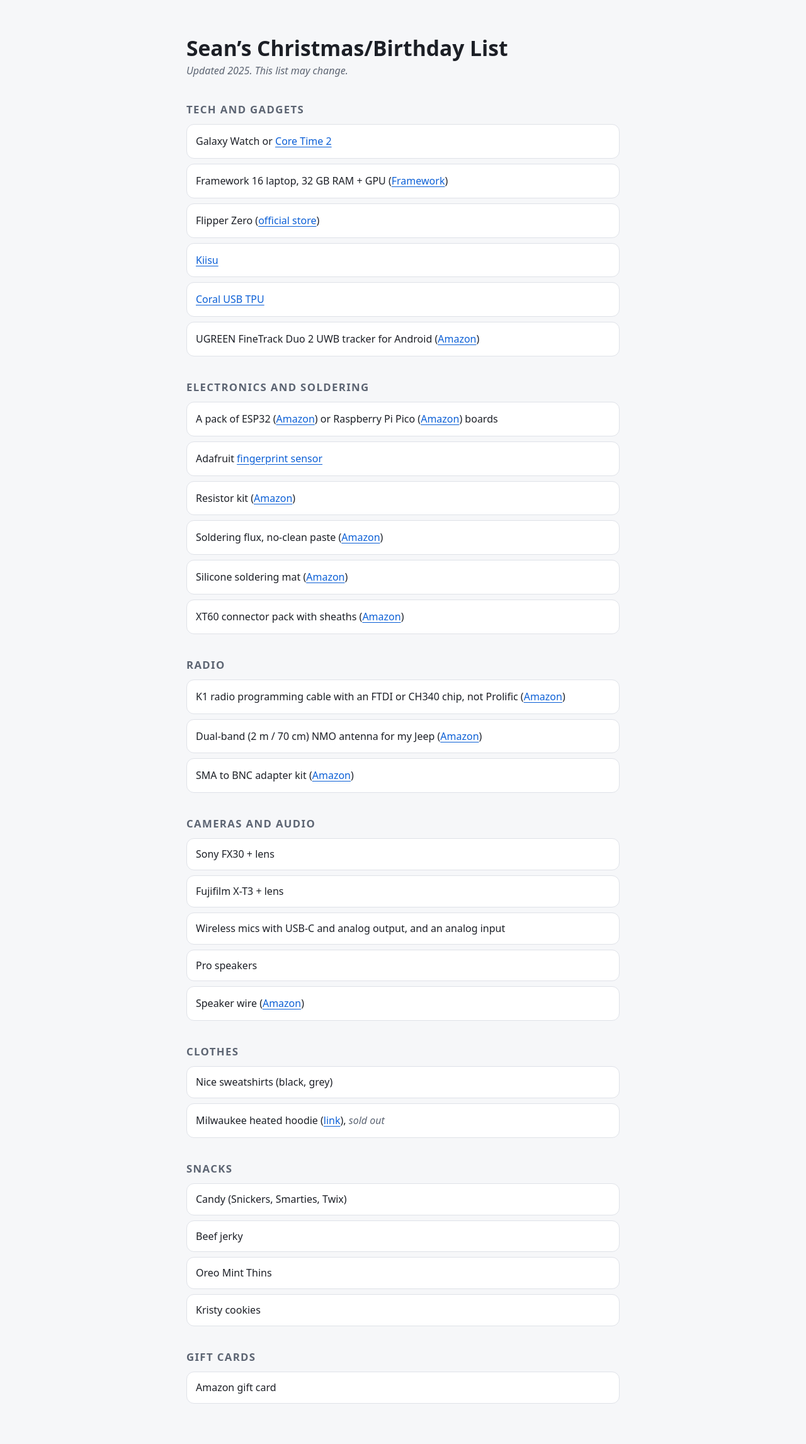
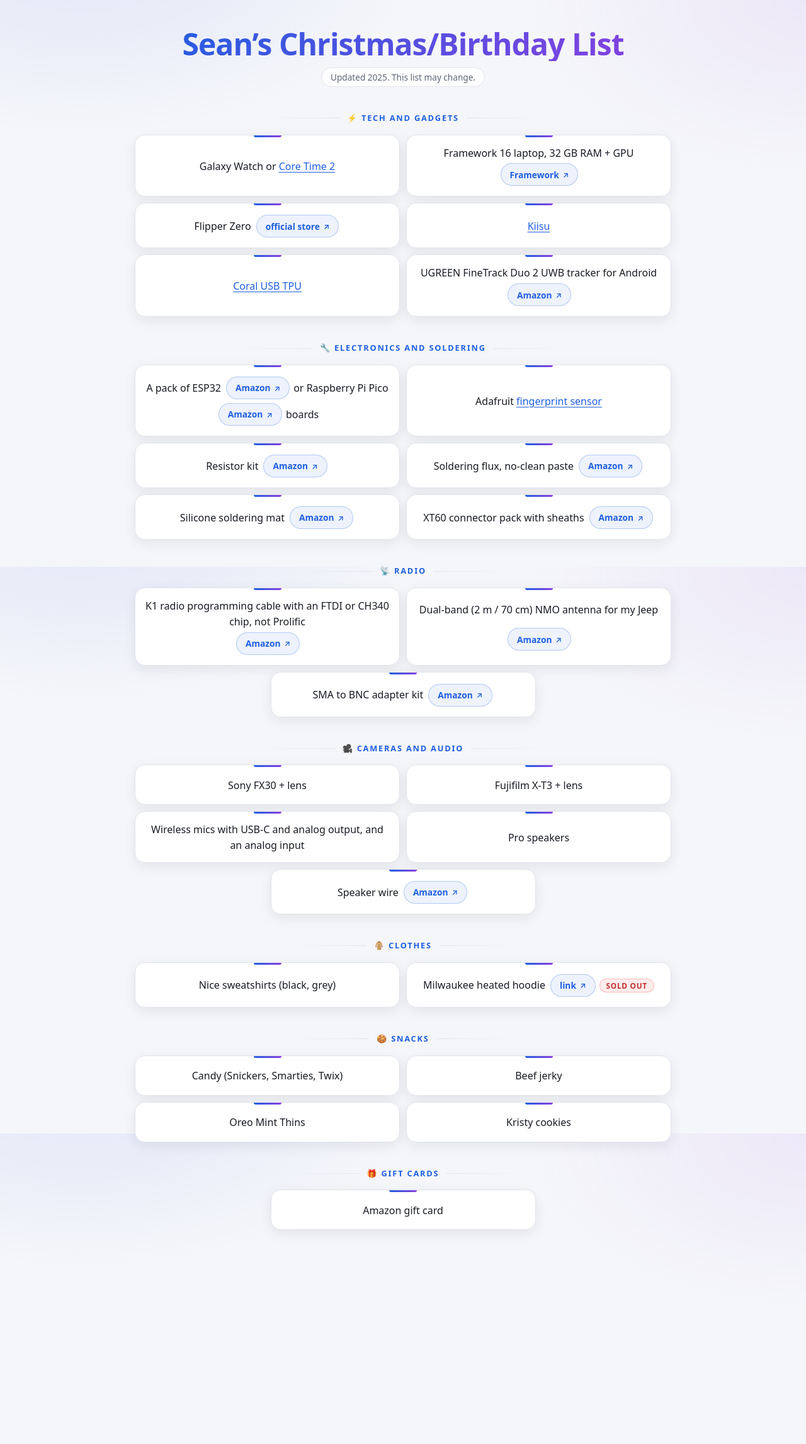
Before and after one commit to Admin-Sean/list, a Jekyll site: the page built from index.md, in a window 1280 px wide. Shown: the whole page at 63% size. Built offline with Jekyll 4.4.1, drawn with Linux system fonts in a browser that asks for light colours; after the commit the page ends 2025 px from its top, so only the background shows below that.

Commit message:
Add files via upload

```diff
--- /dev/null
+++ b/_includes/style.css
@@ -0,0 +1,184 @@
+:root {
+  color-scheme: dark light;
+  --bg: #0b0d12;
+  --surface: #151922;
+  --surface-h: #1b2030;
+  --border: #262c3b;
+  --text: #eceef3;
+  --muted: #8f97a8;
+  --accent: #8ab4ff;
+  --accent-2: #c58bff;
+  --glow-1: rgba(138, 180, 255, .16);
+  --glow-2: rgba(197, 139, 255, .13);
+  --chip-bg: rgba(138, 180, 255, .12);
+  --chip-bd: rgba(138, 180, 255, .35);
+  --shadow: 0 6px 24px rgba(0, 0, 0, .35);
+}
+@media (prefers-color-scheme: light) {
+  :root {
+    --bg: #f5f6fa;
+    --surface: #ffffff;
+    --surface-h: #fbfbfe;
+    --border: #e1e4ec;
+    --text: #181b24;
+    --muted: #5d6677;
+    --accent: #1f5fe0;
+    --accent-2: #8a3fe0;
+    --glow-1: rgba(31, 95, 224, .10);
+    --glow-2: rgba(138, 63, 224, .08);
+    --chip-bg: rgba(31, 95, 224, .08);
+    --chip-bd: rgba(31, 95, 224, .28);
+    --shadow: 0 6px 20px rgba(24, 27, 36, .08);
+  }
+}
+* { box-sizing: border-box; }
+html { -webkit-text-size-adjust: 100%; scroll-behavior: smooth; }
+body {
+  margin: 0;
+  min-height: 100vh;
+  color: var(--text);
+  text-align: center;
+  font: 16px/1.55 system-ui, -apple-system, "Segoe UI", Roboto, Helvetica, Arial, sans-serif;
+  background:
+    radial-gradient(900px 500px at 10% -10%, var(--glow-1), transparent 60%),
+    radial-gradient(800px 500px at 100% 0%, var(--glow-2), transparent 55%),
+    var(--bg);
+  background-attachment: fixed;
+  padding: env(safe-area-inset-top) env(safe-area-inset-right) env(safe-area-inset-bottom) env(safe-area-inset-left);
+}
+.wrap { max-width: 880px; margin: 0 auto; padding: 32px 14px 72px; }
+
+h1 {
+  font-size: clamp(1.8rem, 8vw, 3rem);
+  line-height: 1.1;
+  letter-spacing: -.02em;
+  margin: 12px 0 10px;
+  background: linear-gradient(120deg, var(--accent), var(--accent-2));
+  -webkit-background-clip: text;
+  background-clip: text;
+  color: transparent;
+}
+h1 + p { margin: 0 0 8px; }
+h1 + p em {
+  display: inline-block;
+  font-style: normal;
+  font-size: .85rem;
+  color: var(--muted);
+  border: 1px solid var(--border);
+  background: var(--surface);
+  border-radius: 999px;
+  padding: 4px 14px;
+}
+
+h2 {
+  display: flex;
+  align-items: center;
+  justify-content: center;
+  gap: 12px;
+  font-size: .8rem;
+  font-weight: 700;
+  text-transform: uppercase;
+  letter-spacing: .14em;
+  color: var(--accent);
+  margin: 40px 0 16px;
+}
+h2::before, h2::after {
+  content: "";
+  flex: 1;
+  max-width: 120px;
+  height: 1px;
+}
+h2::before { background: linear-gradient(270deg, var(--border), transparent); }
+h2::after  { background: linear-gradient(90deg, var(--border), transparent); }
+
+/* flex (not grid) so a last odd card is centered, not stuck left */
+ul {
+  list-style: none;
+  margin: 0;
+  padding: 0;
+  display: flex;
+  flex-wrap: wrap;
+  justify-content: center;
+  gap: 10px;
+}
+li {
+  position: relative;
+  flex: 1 1 100%;
+  max-width: 100%;
+  display: flex;
+  flex-wrap: wrap;
+  align-items: center;
+  justify-content: center;
+  gap: 2px 4px;
+  min-height: 64px;
+  background: var(--surface);
+  border: 1px solid var(--border);
+  border-radius: 16px;
+  padding: 16px 16px 14px;
+  overflow-wrap: anywhere;
+  box-shadow: var(--shadow);
+  transition: transform .15s ease, border-color .15s ease, background .15s ease;
+}
+li::before {
+  content: "";
+  position: absolute;
+  top: 0; left: 50%;
+  width: 44px; height: 3px;
+  transform: translateX(-50%);
+  border-radius: 0 0 3px 3px;
+  background: linear-gradient(90deg, var(--accent), var(--accent-2));
+}
+li:hover { transform: translateY(-2px); border-color: var(--chip-bd); background: var(--surface-h); }
+@media (min-width: 640px) {
+  li { flex: 0 1 calc(50% - 5px); }
+}
+
+a { color: var(--accent); text-underline-offset: 3px; text-decoration-thickness: 1px; }
+a:hover, a:focus-visible { text-decoration-thickness: 2px; }
+a:focus-visible { outline: 2px solid var(--accent); outline-offset: 2px; border-radius: 4px; }
+
+a.chip {
+  display: inline-flex;
+  align-items: center;
+  min-height: 36px;               /* comfortable tap target */
+  margin: 2px 2px 2px 4px;
+  padding: 0 14px;
+  font-size: .86rem;
+  font-weight: 600;
+  text-decoration: none;
+  color: var(--accent);
+  background: var(--chip-bg);
+  border: 1px solid var(--chip-bd);
+  border-radius: 999px;
+  white-space: nowrap;
+  -webkit-tap-highlight-color: transparent;
+}
+a.chip::after { content: "\2197"; margin-left: 6px; font-size: .9em; }
+a.chip:hover { background: var(--chip-bd); }
+a.chip:active { transform: scale(.97); }
+
+.tag {
+  display: inline-block;
+  padding: 1px 10px;
+  font-size: .74rem;
+  font-style: normal;
+  font-weight: 700;
+  text-transform: uppercase;
+  letter-spacing: .06em;
+  color: #ff9d9d;
+  background: rgba(255, 99, 99, .12);
+  border: 1px solid rgba(255, 99, 99, .35);
+  border-radius: 999px;
+}
+@media (prefers-color-scheme: light) { .tag { color: #c23030; } }
+
+@media (prefers-reduced-motion: no-preference) {
+  li { animation: rise .4s ease both; }
+  @keyframes rise { from { opacity: 0; transform: translateY(6px); } to { opacity: 1; transform: none; } }
+}
+@media (prefers-reduced-motion: reduce) { li { transition: none; } }
+@media (hover: none) { li:hover { transform: none; } }
+@media (max-width: 380px) {
+  body { font-size: 15px; }
+  li { padding: 14px 12px 12px; }
+}
--- a/_layouts/default.html
+++ b/_layouts/default.html
@@ -8,7 +8,9 @@
   <meta name="theme-color" content="#f6f7f9" media="(prefers-color-scheme: light)">
   <title>{{ page.title | default: site.title }}</title>
   <meta name="description" content="{{ site.description }}">
-  <link rel="stylesheet" href="{{ '/assets/css/style.css' | relative_url }}">
+  <style>
+{% include style.css %}
+  </style>
 </head>
 <body>
   <main class="wrap">
--- a/index.md
+++ b/index.md
@@ -7,50 +7,50 @@ title: Sean's Christmas/Birthday List
 
 *Updated 2025. This list may change.*
 
-## Tech and gadgets
+## ⚡ Tech and gadgets
 
 - Galaxy Watch or [Core Time 2](https://store.repebble.com/)
-- Framework 16 laptop, 32 GB RAM + GPU ([Framework](https://frame.work/products/laptop16-diy-amd-7040))
-- Flipper Zero ([official store](https://shop.flipperzero.one/))
+- Framework 16 laptop, 32 GB RAM + GPU [Framework](https://frame.work/products/laptop16-diy-amd-7040){: .chip}
+- Flipper Zero [official store](https://shop.flipperzero.one/){: .chip}
 - [Kiisu](https://kiisu.io/)
 - [Coral USB TPU](https://coral.ai/products/accelerator)
-- UGREEN FineTrack Duo 2 UWB tracker for Android ([Amazon](https://www.amazon.com/dp/B0G93FF2C5))
+- UGREEN FineTrack Duo 2 UWB tracker for Android [Amazon](https://www.amazon.com/dp/B0G93FF2C5){: .chip}
 
-## Electronics and soldering
+## 🔧 Electronics and soldering
 
-- A pack of ESP32 ([Amazon](https://www.amazon.com/dp/B0F1MS5S8R)) or Raspberry Pi Pico ([Amazon](https://www.amazon.com/s?k=raspberry+pi+pico+2+pack)) boards
+- A pack of ESP32 [Amazon](https://www.amazon.com/dp/B0F1MS5S8R){: .chip} or Raspberry Pi Pico [Amazon](https://www.amazon.com/s?k=raspberry+pi+pico+2+pack){: .chip} boards
 - Adafruit [fingerprint sensor](https://www.adafruit.com/product/4651)
-- Resistor kit ([Amazon](https://www.amazon.com/dp/B08FD1XVL6))
-- Soldering flux, no-clean paste ([Amazon](https://www.amazon.com/s?k=no+clean+flux+paste))
-- Silicone soldering mat ([Amazon](https://www.amazon.com/dp/B0H2WFXC53))
-- XT60 connector pack with sheaths ([Amazon](https://www.amazon.com/dp/B07Y37X6L7))
+- Resistor kit [Amazon](https://www.amazon.com/dp/B08FD1XVL6){: .chip}
+- Soldering flux, no-clean paste [Amazon](https://www.amazon.com/s?k=no+clean+flux+paste){: .chip}
+- Silicone soldering mat [Amazon](https://www.amazon.com/dp/B0H2WFXC53){: .chip}
+- XT60 connector pack with sheaths [Amazon](https://www.amazon.com/dp/B07Y37X6L7){: .chip}
 
-## Radio
+## 📡 Radio
 
-- K1 radio programming cable with an FTDI or CH340 chip, not Prolific ([Amazon](https://www.amazon.com/dp/B078T5KZSH))
-- Dual-band (2 m / 70 cm) NMO antenna for my Jeep ([Amazon](https://www.amazon.com/dp/B00SU0W3XO))
-- SMA to BNC adapter kit ([Amazon](https://www.amazon.com/dp/B0F6YC34B6))
+- K1 radio programming cable with an FTDI or CH340 chip, not Prolific [Amazon](https://www.amazon.com/dp/B078T5KZSH){: .chip}
+- Dual-band (2 m / 70 cm) NMO antenna for my Jeep [Amazon](https://www.amazon.com/dp/B00SU0W3XO){: .chip}
+- SMA to BNC adapter kit [Amazon](https://www.amazon.com/dp/B0F6YC34B6){: .chip}
 
-## Cameras and audio
+## 🎥 Cameras and audio
 
 - Sony FX30 + lens
 - Fujifilm X-T3 + lens
 - Wireless mics with USB-C and analog output, and an analog input
 - Pro speakers
-- Speaker wire ([Amazon](https://www.amazon.com/dp/B001WHY3JO))
+- Speaker wire [Amazon](https://www.amazon.com/dp/B001WHY3JO){: .chip}
 
-## Clothes
+## 🧥 Clothes
 
 - Nice sweatshirts (black, grey)
-- Milwaukee heated hoodie ([link](https://www.redtoolstore.com/products/milwaukee-306b-20-m12-heated-hoodie-black-hoodie-only)), *sold out*
+- Milwaukee heated hoodie [link](https://www.redtoolstore.com/products/milwaukee-306b-20-m12-heated-hoodie-black-hoodie-only){: .chip} *sold out*{: .tag}
 
-## Snacks
+## 🍪 Snacks
 
 - Candy (Snickers, Smarties, Twix)
 - Beef jerky
 - Oreo Mint Thins
 - Kristy cookies
 
-## Gift cards
+## 🎁 Gift cards
 
 - Amazon gift card
```
Also changed, not shown: README.md.
